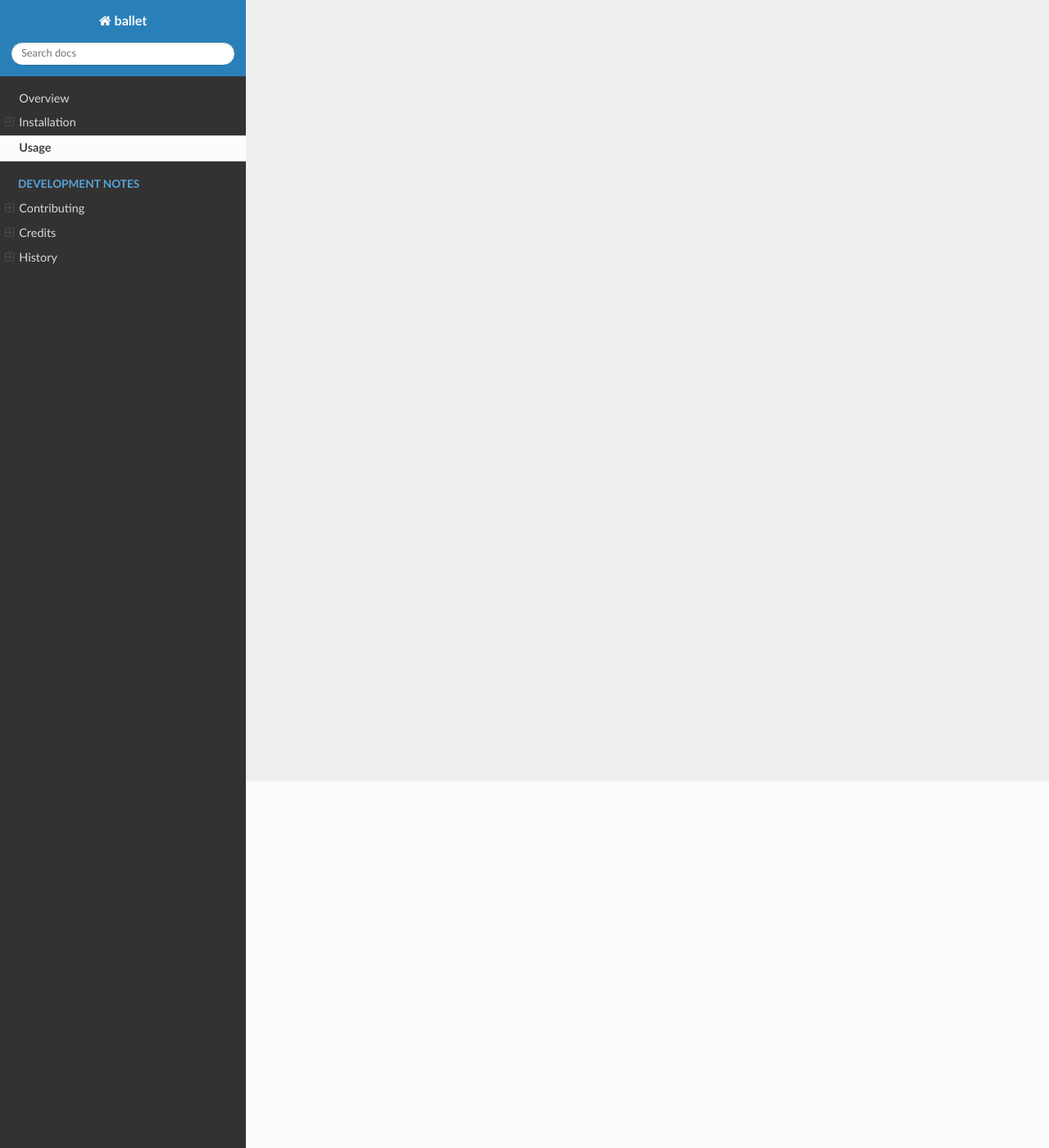
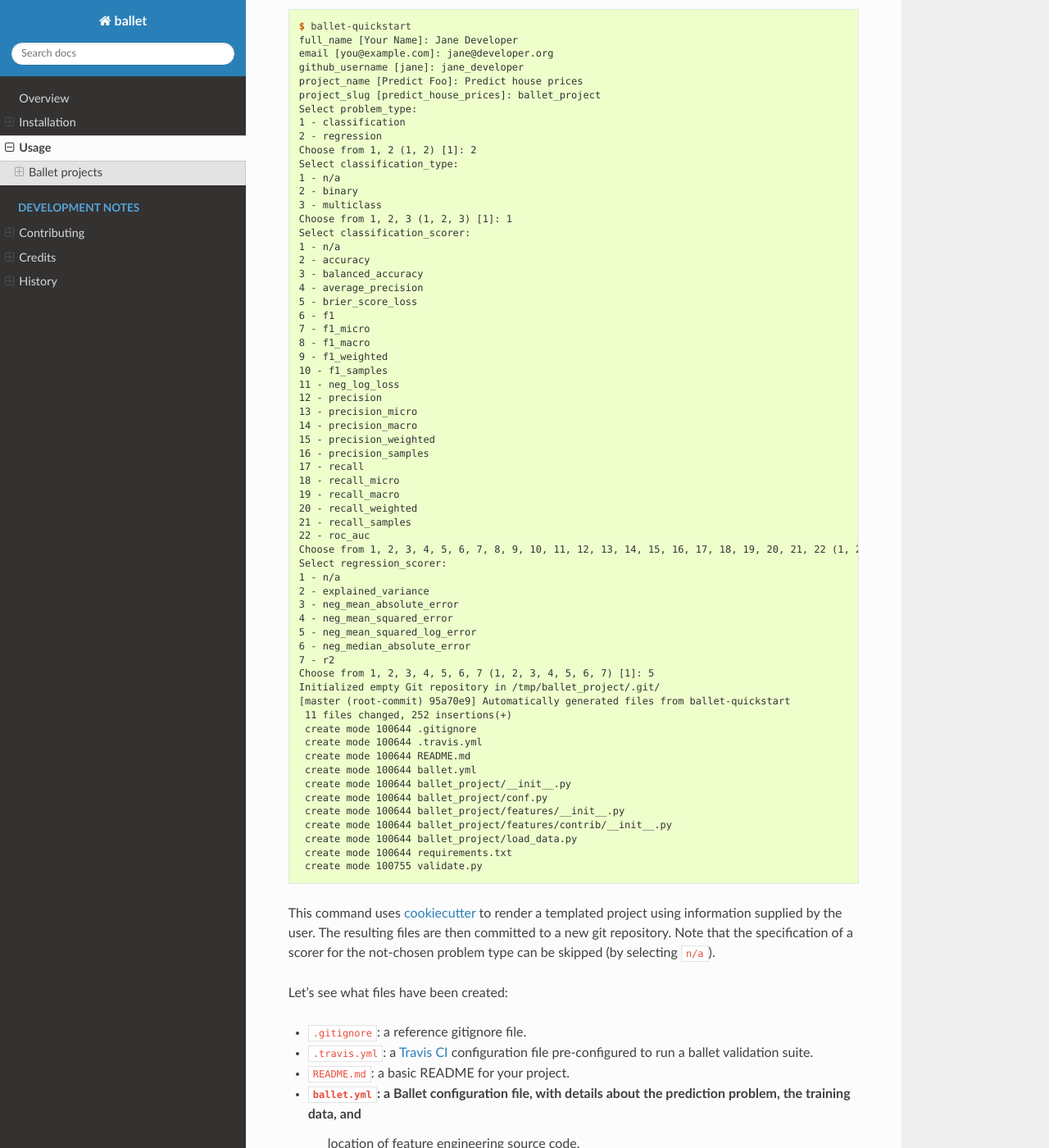
Before and after one commit to ballet/ballet, a Sphinx documentation site: the page built from docs/usage.rst, in a window 1280 px wide and 1400 px high, scrolled down 447 px. Shown: the whole window at 82% size. Built offline with Sphinx 7.4.7 and the Read the Docs theme 2.0.0, drawn with Linux system fonts in a browser that asks for light colours; pages that are not in the unit, such as notebooks, are missing from menus; some of the changed text lies outside the part shown.

Commit message:
Update docs

```diff
--- a/docs/usage.rst
+++ b/docs/usage.rst
@@ -2,8 +2,137 @@
 Usage
 =====
 
-To use ballet in a project:
+Ballet projects
+---------------
+
+In this section, we will describe how the Ballet framework can be leveraged for a hypothetical
+collaborative feature engineering project, which we will call ballet-project.
+
+Before creating ballet-project, the maintainer must have a training dataset used for developing features and details about
+the prediction problem they are ultimately trying to solve.
+
+Project instantiation
+~~~~~~~~~~~~~~~~~~~~~
+
+To instantiate a project, use the `ballet-quickstart` command:
+
+.. code-block:: console
+
+    $ ballet-quickstart
+    full_name [Your Name]: Jane Developer
+    email [you@example.com]: jane@developer.org
+    github_username [jane]: jane_developer
+    project_name [Predict Foo]: Predict house prices
+    project_slug [predict_house_prices]: ballet_project
+    Select problem_type:
+    1 - classification
+    2 - regression
+    Choose from 1, 2 (1, 2) [1]: 2
+    Select classification_type:
+    1 - n/a
+    2 - binary
+    3 - multiclass
+    Choose from 1, 2, 3 (1, 2, 3) [1]: 1
+    Select classification_scorer:
+    1 - n/a
+    2 - accuracy
+    3 - balanced_accuracy
+    4 - average_precision
+    5 - brier_score_loss
+    6 - f1
+    7 - f1_micro
+    8 - f1_macro
+    9 - f1_weighted
+    10 - f1_samples
+    11 - neg_log_loss
+    12 - precision
+    13 - precision_micro
+    14 - precision_macro
+    15 - precision_weighted
+    16 - precision_samples
+    17 - recall
+    18 - recall_micro
+    19 - recall_macro
+    20 - recall_weighted
+    21 - recall_samples
+    22 - roc_auc
+    Choose from 1, 2, 3, 4, 5, 6, 7, 8, 9, 10, 11, 12, 13, 14, 15, 16, 17, 18, 19, 20, 21, 22 (1, 2, 3, 4, 5, 6, 7, 8, 9, 10, 11, 12, 13, 14, 15, 16, 17, 18, 19, 20, 21, 22) [1]: 1
+    Select regression_scorer:
+    1 - n/a
+    2 - explained_variance
+    3 - neg_mean_absolute_error
+    4 - neg_mean_squared_error
+    5 - neg_mean_squared_log_error
+    6 - neg_median_absolute_error
+    7 - r2
+    Choose from 1, 2, 3, 4, 5, 6, 7 (1, 2, 3, 4, 5, 6, 7) [1]: 5
+    Initialized empty Git repository in /tmp/ballet_project/.git/
+    [master (root-commit) 95a70e9] Automatically generated files from ballet-quickstart
+     11 files changed, 252 insertions(+)
+     create mode 100644 .gitignore
+     create mode 100644 .travis.yml
+     create mode 100644 README.md
+     create mode 100644 ballet.yml
+     create mode 100644 ballet_project/__init__.py
+     create mode 100644 ballet_project/conf.py
+     create mode 100644 ballet_project/features/__init__.py
+     create mode 100644 ballet_project/features/contrib/__init__.py
+     create mode 100644 ballet_project/load_data.py
+     create mode 100644 requirements.txt
+     create mode 100755 validate.py
+
+
+This command uses `cookiecutter`_ to render a templated project using information supplied by the user. The resulting
+files are then committed to a new git repository. Note that the specification of a scorer for the not-chosen problem
+type can be skipped (by selecting ``n/a``).
+
+Let's see what files have been created:
+
+* ``.gitignore``: a reference gitignore file.
+* ``.travis.yml``: a `Travis CI`_ configuration file pre-configured to run a ballet validation suite.
+* ``README.md``: a basic README for your project.
+* ``ballet.yml``: a Ballet configuration file, with details about the prediction problem, the training data, and
+    location of feature engineering source code.
+* ballet_project: a Python package that implements an empty feature engineering pipeline.
+* ``requirements.txt``: package dependencies
+* ``validate.py``: a driver script for the validation suite that calls out to Ballet for most functionality.
+
+Developing new features
+~~~~~~~~~~~~~~~~~~~~~~~
+
+A contributors wants to develop a new feature for inclusion in the project. First, they fork the project and create a
+new Python subpackage under the "contrib" directory. In this example, the contrib directory is
+``ballet_project/features/contrib``, but it can be changed in ``ballet.yml``.
+
+* The new subpackage must be named like ``user_<github username>``.
+* The new submodule that will contain the feature must be named like ``feature_<feature name>.py``.
+
+Within the feature submodule, the contributor can write arbitrary Python code. Ultimately, a single object that is an
+instance of ``ballet.Feature`` must be defined; it will be imported by the feature engineering pipeline.
 
 .. code-block:: python
 
-    import ballet
+   import ballet.eng
+   from ballet import Feature
+
+   input = 'A'
+   transformer = ballet.eng.misc.IdentityTransformer()
+   feature = Feature(input=input, transformer=transformer)
+
+In this example, a feature is defined that will receive column ``'A'`` from the data and passes it through unmodified.
+
+The contributor now commits their changes and creates a `pull request`_ to the ``ballet_project`` repository.
+
+Validating features
+~~~~~~~~~~~~~~~~~~~
+
+The ``ballet_project`` repository has received a new pull request which triggers an automatic evaluation.
+
+1. The PR is downloaded by an external continuous integration service, `Travis CI`_.
+2. The ``validate.py`` script is run, which validates the proposed feature contribution using functionality within
+the ``ballet.validation`` module.
+3. If the feature can be validated successfully, the PR passes, and the proposed feature can be merged into the project.
+
+.. _cookiecutter: https://cookiecutter.readthedocs.io/en/latest
+.. _`Travis CI`: https://travis-ci.org
+.. _`pull request`: https://help.github.com/articles/about-pull-requests/
```
Also changed, not shown: README.md (+14 -6 lines).
